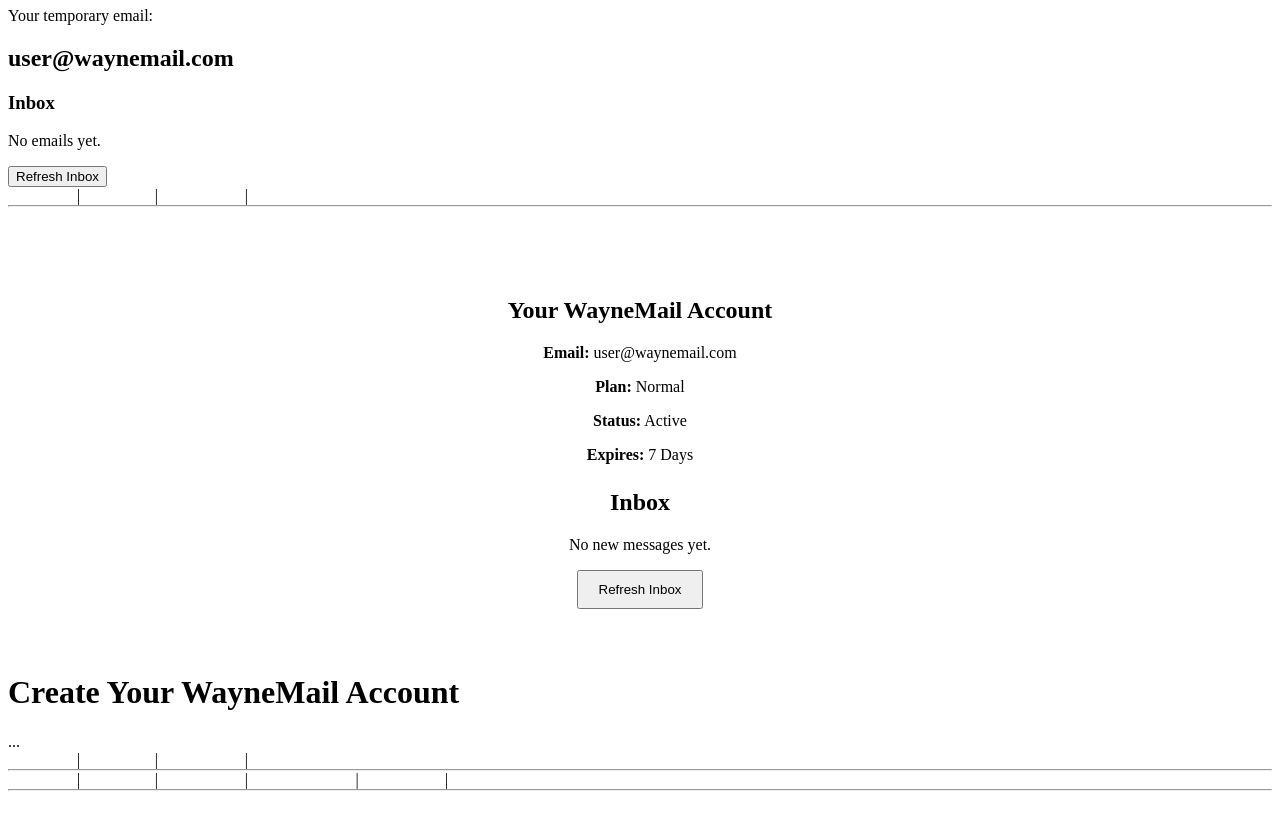
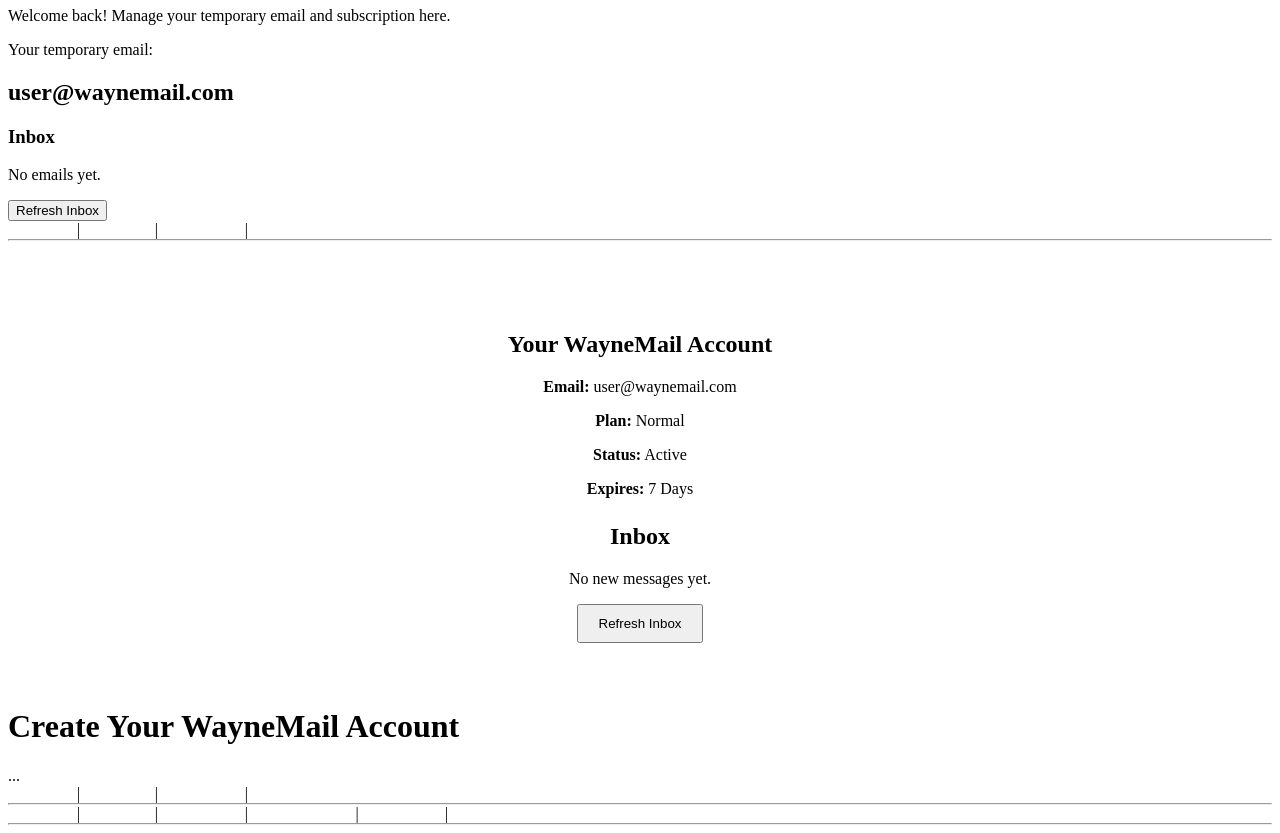
Before and after one commit to wayne120/WayneMail, a plain HTML site: page dashboard.html in a window 1280 px wide. Shown: the part 73-906 px from the top of the page. Before the commit the page ends 872 px from the top, so only its background shows below. Drawn offline with Linux system fonts and the light colour scheme.

Commit message:
Add welcome message to dashboard

```diff
--- a/dashboard.html
+++ b/dashboard.html
@@ -9,7 +9,7 @@
 <body>
 
   <h1>WayneMail Dashboard</h1>
-
+<p>Welcome back! Manage your temporary email and subscription here.</p>
   <p>Your temporary email:</p>
 
   <h2>user@waynemail.com</h2>
```
